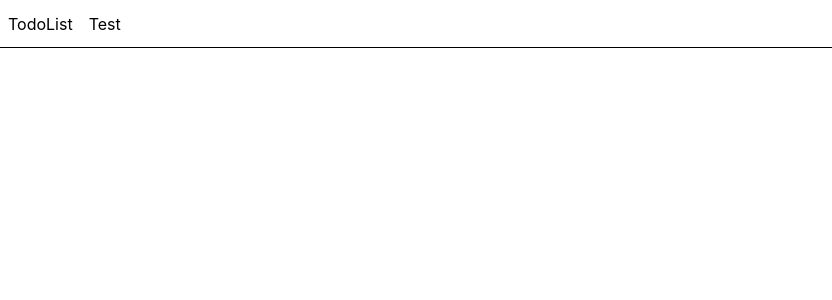
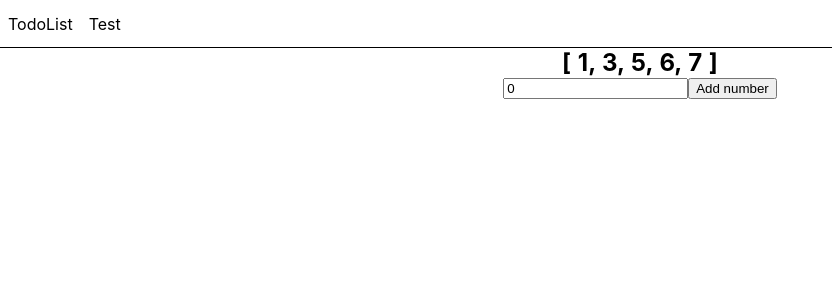
Before and after one commit to royalrose123/vue-practice, a Nuxt app: page /test in a window 1280 px wide. Before the commit this address had no page. Shown: the top 300 px of the page, without its empty margins (0-832 px from the left). Built offline with nearby package versions, Linux system fonts and the light colour scheme.

Commit message:
Add test page

```diff
--- /dev/null
+++ b/components/AddNumber.vue
@@ -0,0 +1,23 @@
+<template lang="pug">
+  div
+    label(for='number')
+    input(type='text', name='number', place='Enter a number', v-model='number')
+    button(@click='addNumber') Add number
+</template>
+
+<script>
+import { EventBus } from '../utils/EventBus'
+
+export default {
+  data() {
+    return {
+      number: 0
+    }
+  },
+  methods: {
+    addNumber() {
+      EventBus.$emit('add-number', parseInt(this.number))
+    }
+  }
+}
+</script>
--- /dev/null
+++ b/components/DisplayNumber.vue
@@ -0,0 +1,26 @@
+<template lang="pug">
+  div
+    h2 {{numbers}}
+</template>
+
+<script>
+import { EventBus } from '../utils/EventBus'
+
+export default {
+  data() {
+    return {
+      numbers: [1, 3, 5, 6, 7]
+    }
+  },
+  created() {
+    this.handleAddNumber()
+  },
+  methods: {
+    handleAddNumber() {
+      EventBus.$on('add-number', (payload) => {
+        this.numbers.push(payload)
+      })
+    }
+  }
+}
+</script>
--- /dev/null
+++ b/pages/test.vue
@@ -0,0 +1,20 @@
+<template lang="pug">
+  div.wrapper
+    DisplayNumber
+    AddNumber
+</template>
+
+<script>
+export default {}
+</script>
+
+<style scoped>
+.wrapper {
+  width: 100%;
+  height: 100%;
+  display: flex;
+  flex-direction: column;
+  justify-content: center;
+  align-items: center;
+}
+</style>
--- /dev/null
+++ b/utils/EventBus.js
@@ -0,0 +1,3 @@
+import Vue from 'vue'
+
+export const EventBus = new Vue()
```
